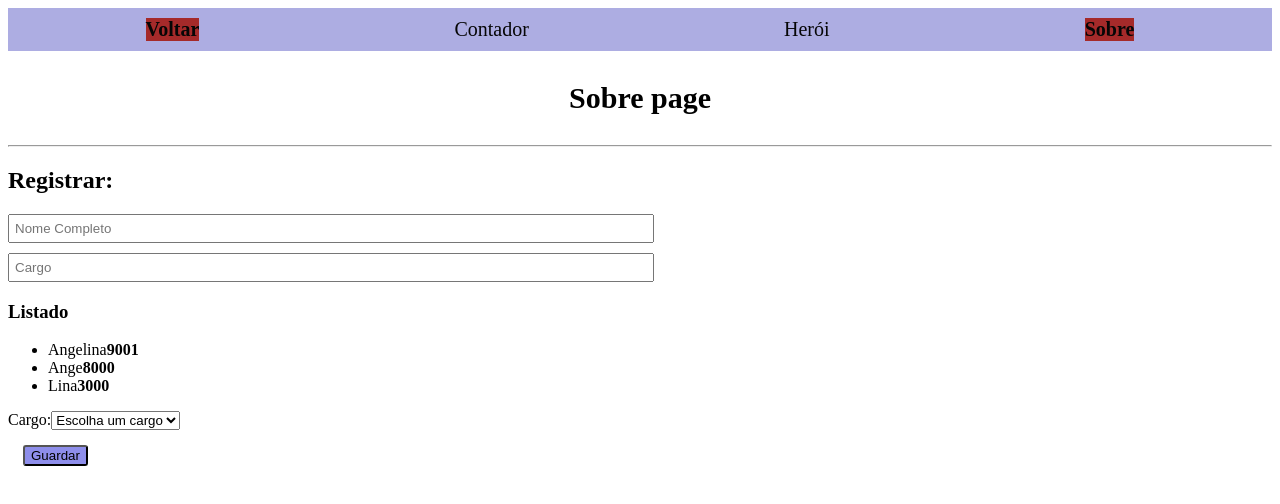
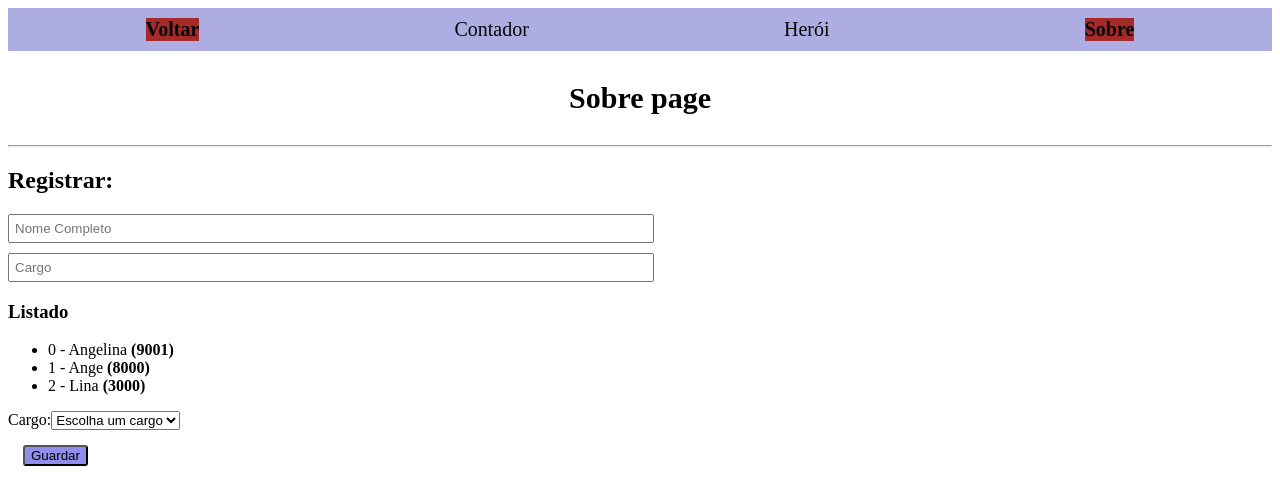
Before and after one commit to angelinasashixinga-gif/angular-course, an Angular app: page /sobre in a window 1280 px wide. Shown: the top 504 px of the page. Built offline with nearby package versions, Linux system fonts and the light colour scheme.

Commit message:
about more

```diff
--- a/src/app/sabermais/sabermais.html
+++ b/src/app/sabermais/sabermais.html
@@ -29,3 +29,7 @@
 <hr />
 <p>Título: {{ name () | titlecase }}</p>
 <hr />
+
+<button (click)="change_name()">teste</button>
+
+<h1>{{ nome2 }}</h1>
--- a/src/app/sabermais/sabermais.ts
+++ b/src/app/sabermais/sabermais.ts
@@ -1,10 +1,9 @@
 import { TitleCasePipe, UpperCasePipe } from '@angular/common';
 import { Component, computed, signal } from '@angular/core';
-import { RouterLink } from '@angular/router';
 
 @Component({
   selector: 'app-sabermais',
-  imports: [RouterLink, UpperCasePipe, TitleCasePipe],
+  imports: [UpperCasePipe, TitleCasePipe],
   templateUrl: './sabermais.html',
   styleUrl: './sabermais.css',
 })
@@ -13,11 +12,14 @@ export class Sabermais {
   name = signal('Lina');
   age = signal(45);
   gender = signal('female');
+  nome2 = "Ange"
+
 
   sabermaisDesciption = computed(() => {
     const description = `${this.name()} - ${this.age}`;
     return description;
   })
+
   capilizedName = computed(() => this.name().toUpperCase);
 
   getsabermaisDescription() {
@@ -31,7 +33,7 @@ export class Sabermais {
   }
 
   changeAge() {
-    this.age.set(68)
+    this.age.set(68);
   }
 
   resetForm() {
@@ -46,5 +48,8 @@ export class Sabermais {
       return this.gender();
     }
 
+   change_name(){
+    this.nome2 = 'Bernado';
+   }
 
 }
--- a/src/app/sobre/sobre.html
+++ b/src/app/sobre/sobre.html
@@ -19,12 +19,22 @@
     <div class="col-12 col-sm-6">
         <h3>Listado</h3>
         <ul>
-            @for (Character of characters(); track Character.id) {
+
+            @for (Character of characters(); track Character.id; let idx = $index) {
                 <li>
-                    <span>{{ Character.name }}</span>
-                    <strong class="text-sobre">{{ Character.power }}</strong>
+                    <span>{{ idx }} - {{ Character.name }}</span>
+                    <strong
+
+
+                     [class.text-danger]="Character.power > 9000"
+                     [class.text-primary]="Character.power < 9000"
+
+                    >
+                        ({{ Character.power }})</strong>
+
                 </li>
             }
+
 
         </ul>
     </div>
--- a/src/app/sobre/sobre.ts
+++ b/src/app/sobre/sobre.ts
@@ -1,5 +1,6 @@
-import { Component, signal } from '@angular/core';
+import { Component, computed, signal } from '@angular/core';
 import { RouterLink } from '@angular/router';
+import { NgClass } from "@angular/common";
 
 interface Character {
   id: number;
@@ -10,11 +11,12 @@ interface Character {
 
 @Component({
   selector: 'app-sobre',
-  imports: [RouterLink],
+  imports: [RouterLink, NgClass],
   templateUrl: './sobre.html',
   styleUrl: './sobre.css',
 })
 export class Sobre {
+
 
   characters = signal<Character[]>([
     { id: 1, name: 'Angelina', power: 9001 },
@@ -22,5 +24,11 @@ export class Sobre {
     { id: 3, name: 'Lina', power: 3000 },
   ]);
 
+  powerClasse = computed(() => {
+    return{
+      'text-danger': true,
+    };
+  });
+
 
 }
```
